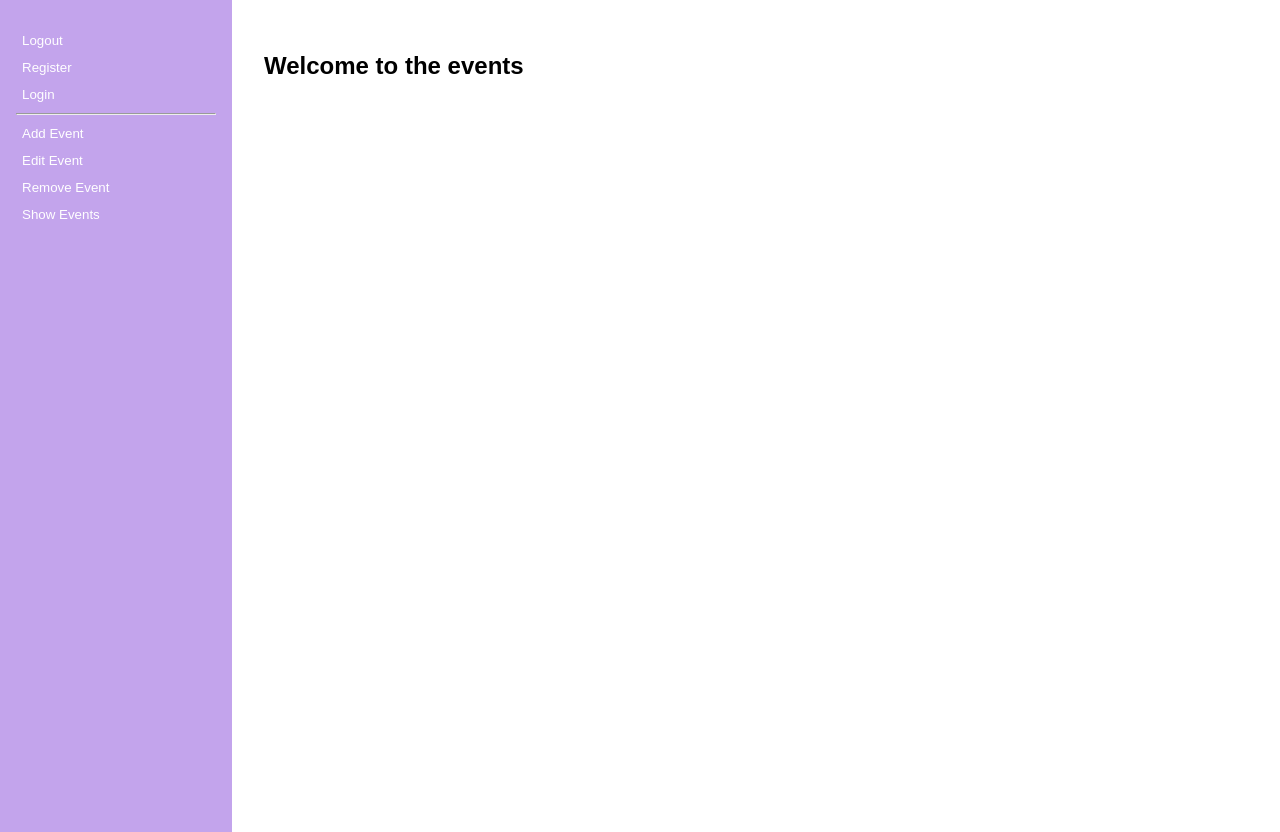
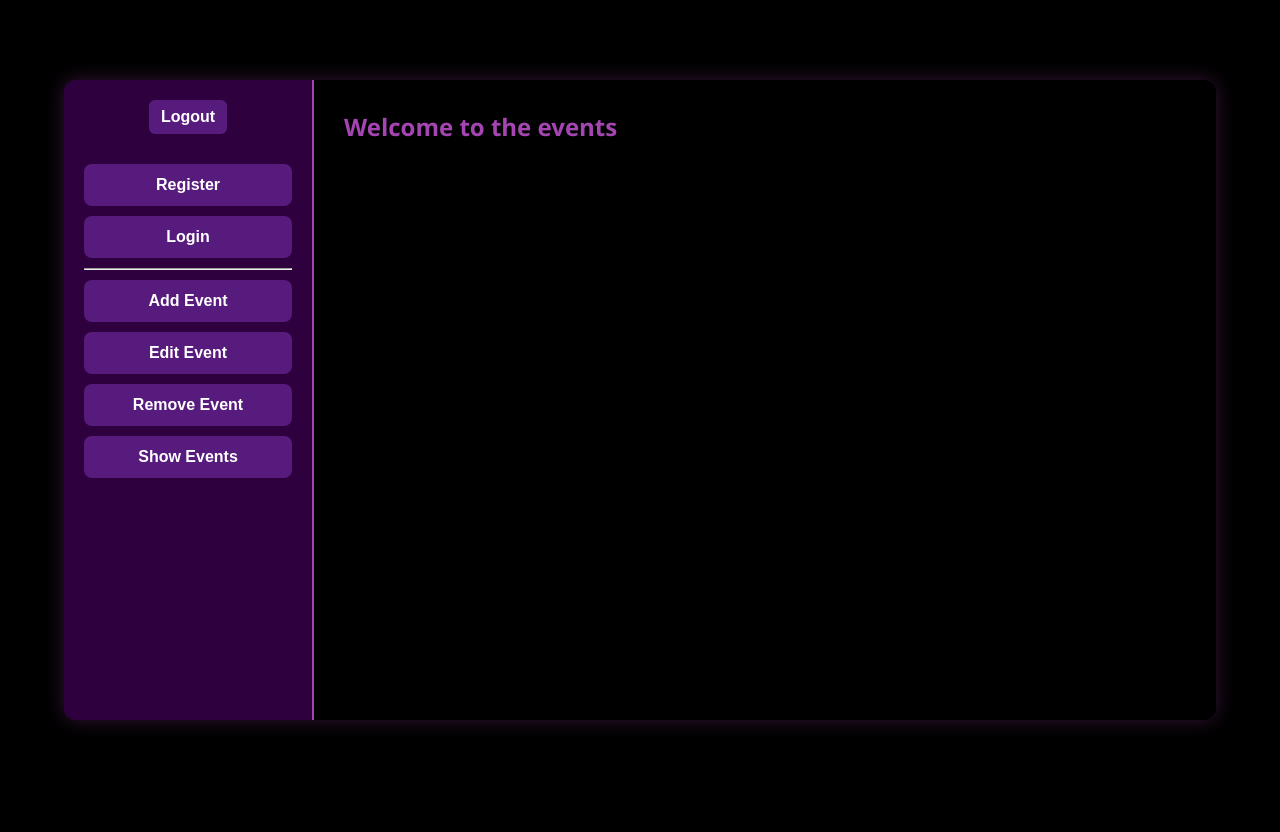
Before and after one commit to San1000-Ark/PruebaFinal_JS_Santiago-Restrepo-Arismendy670, a plain HTML site: page public/index.html in a window 1280 px wide. After the commit the page ends 800 px from the top, so only its background shows below. Drawn offline with Linux system fonts and the light colour scheme.

Commit message:
add styles to the html file

```diff
--- a/src/script.js
+++ b/src/script.js
@@ -19,7 +19,7 @@ buttons.forEach(button => {
 window.addEventListener('DOMContentLoaded', () => {
   loadRoute(location.hash.slice(1));
 });
-
+//options routes
 function loadRoute(route) {
   switch (route) {
     case 'add-event':
@@ -45,7 +45,7 @@ function loadRoute(route) {
       break;
   }
 }
-
+//add
 function renderAddForm() {
   app.innerHTML = `
     <h2>Add Event</h2>
@@ -234,7 +234,7 @@ function renderRegisterForm() {
     }
   });
 }
-
+//login
 function renderLoginForm() {
   app.innerHTML = `
     <h2>Login</h2>
--- a/styles/styles.css
+++ b/styles/styles.css
@@ -1,31 +1,141 @@
+/* Reset básico */
+* {
+  margin: 0;
+  padding: 0;
+  box-sizing: border-box;
+}
+
 body {
-  margin: 0;
-  font-family: Arial, sans-serif;
+  font-family: 'Segoe UI', Tahoma, Geneva, Verdana, sans-serif;
+  background-color: #000000;
+  color: #FFFFFF;
+  min-height: 100vh;
+  display: flex;
+  justify-content: center;
+  align-items: center;
 }
+
 .container {
   display: flex;
+  width: 90%;
+  max-width: 1200px;
+  min-height: 80vh;
+  margin: 30px auto;
+  background-color: #111111;
+  border-radius: 12px;
+  overflow: hidden;
+  box-shadow: 0 0 20px rgba(164, 69, 178, 0.3);
 }
+
 .sidebar {
-  width: 200px;
-  background: #c3a4ec;
+  width: 250px;
+  background-color: #2E003E;
+  padding: 20px;
+  display: flex;
+  flex-direction: column;
+  gap: 10px;
+  border-right: 2px solid #A445B2;
+}
+
+.sidebar header {
+  text-align: center;
+  margin-bottom: 20px;
+  color: #FFFFFF;
+  font-weight: bold;
+}
+
+.sidebar header button {
+  background-color: #571B7E;
   color: white;
-  padding: 1rem;
-  height: 100vh;
+  border: none;
+  padding: 8px 12px;
+  border-radius: 6px;
+  cursor: pointer;
+  font-weight: bold;
+  transition: background-color 0.3s ease;
 }
+
+.sidebar header button:hover {
+  background-color: #A445B2;
+}
+
 .sidebar button {
-  display: block;
-  background: none;
+  background-color: #571B7E;
+  color: white;
   border: none;
+  padding: 12px;
+  border-radius: 8px;
+  cursor: pointer;
+  font-weight: bold;
+  transition: background-color 0.3s ease;
+}
+
+.sidebar button:hover {
+  background-color: #A445B2;
+}
+
+.main-content {
+  flex-grow: 1;
+  padding: 30px;
+  background-color: #000000;
+}
+
+h1, h2 {
+  color: #A445B2;
+  margin-bottom: 20px;
+  font-weight: 600;
+}
+
+form {
+  display: flex;
+  flex-direction: column;
+  gap: 15px;
+  max-width: 400px;
+  margin: 0 auto;
+}
+
+input, button {
+  padding: 10px;
+  border-radius: 6px;
+  border: none;
+  font-size: 1rem;
+}
+
+input {
+  background-color: #111111;
   color: white;
-  margin: 10px 0;
+  border: 1px solid #571B7E;
+}
+
+input:focus {
+  outline: none;
+  border-color: #A445B2;
+  box-shadow: 0 0 5px #A445B2;
+}
+
+button {
+  background-color: #571B7E;
+  color: white;
+  font-weight: bold;
   cursor: pointer;
+  transition: background-color 0.3s ease;
 }
-.sidebar button:hover {
-  background-color: #8c28ff;
-  color: rgb(0, 0, 0);
-  border-radius: 20px;
+
+button:hover {
+  background-color: #A445B2;
 }
-.main-content {
-  flex: 1;
-  padding: 2rem;
+
+ul {
+  list-style: none;
+  margin-top: 20px;
 }
+
+ul li {
+  background-color: #111111;
+  padding: 15px;
+  margin-bottom: 10px;
+  border: 1px solid #571B7E;
+  border-radius: 8px;
+  display: flex;
+  justify-content: space
+}
```
Also changed, not shown: database/db.json (+19 -0 lines).
